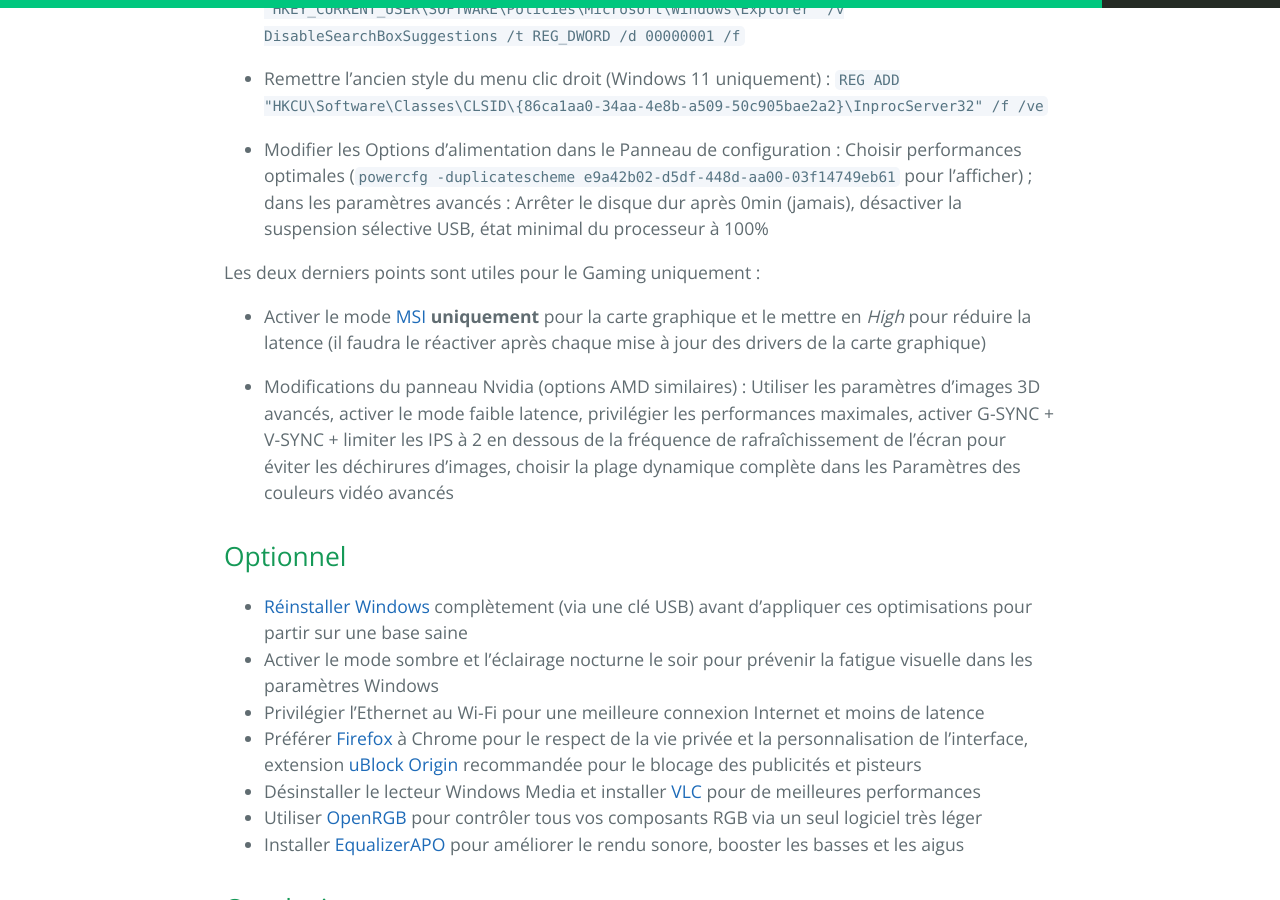
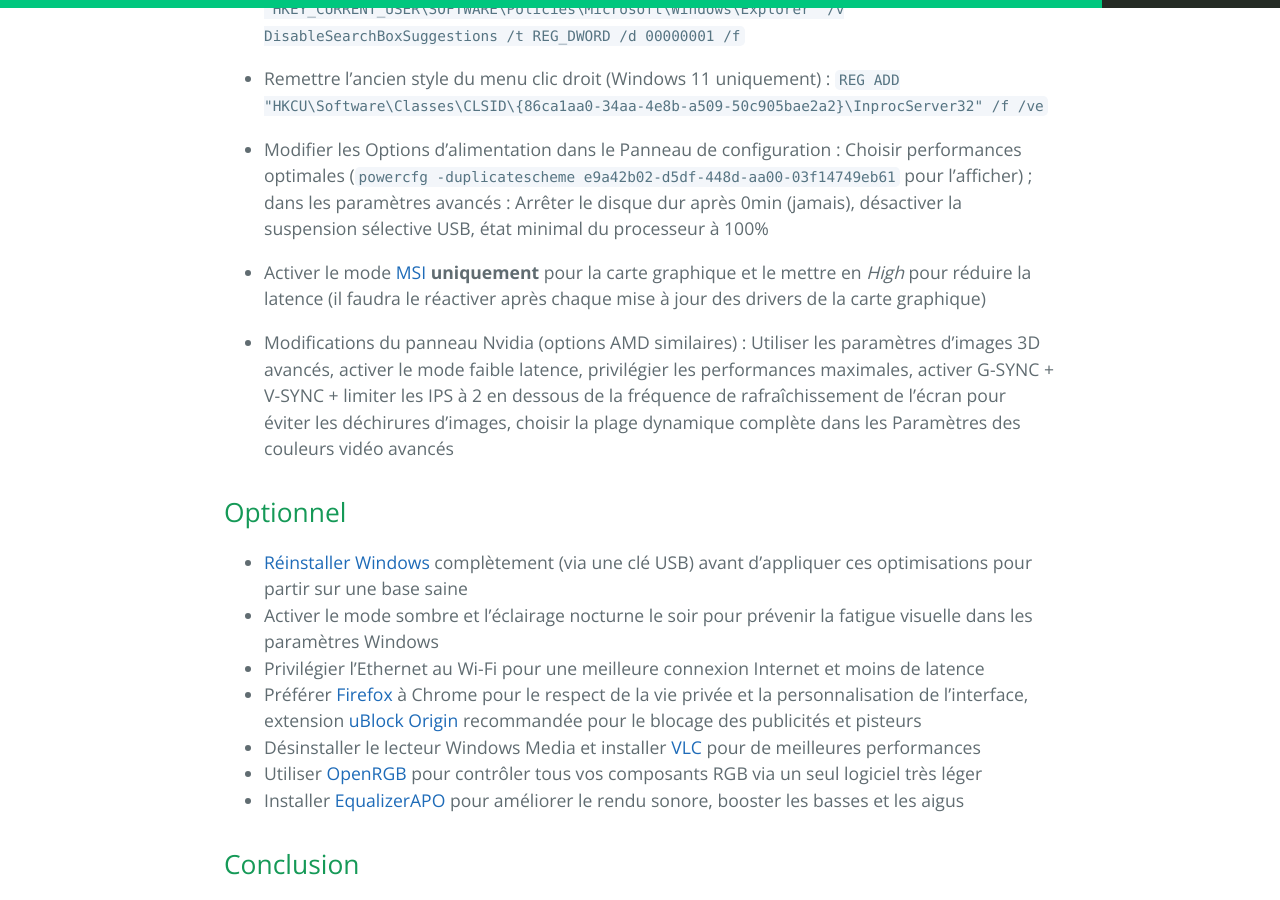
Before and after one commit to PouletEnSlip/pouletenslip.github.io, a Jekyll site: the page built from pages/opti.md, in a window 1280 px wide and 900 px high, scrolled down 1963 px. Built offline with Jekyll 4.4.1, drawn with Linux system fonts in a browser that asks for light colours; comment, search, counter and statistics services are not loaded; our own code applies the rules of GitHub Pages for plain Markdown files.

Commit message:
Update opti.md

```diff
--- a/pages/opti.md
+++ b/pages/opti.md
@@ -49,8 +49,6 @@
 * Modifier les Options d’alimentation dans le Panneau de configuration : Choisir performances optimales (`powercfg -duplicatescheme
 e9a42b02-d5df-448d-aa00-03f14749eb61` pour l’afficher) ; dans les paramètres avancés : Arrêter le disque dur après 0min (jamais), désactiver la suspension sélective USB, état minimal du processeur à 100%
 
-Les deux derniers points sont utiles pour le Gaming uniquement :
-
 * Activer le mode [MSI](https://www.mediafire.com/file/ewpy1p0rr132thk/MSI_util_v3.zip/file) **uniquement** pour la carte graphique et le mettre en *High* pour réduire la latence (il faudra le réactiver après chaque mise à jour des drivers de la carte graphique)
 
 * Modifications du panneau Nvidia (options AMD similaires) : Utiliser les paramètres d’images 3D avancés, activer le mode faible latence, privilégier les performances maximales, activer G-SYNC + V-SYNC + limiter les IPS à 2 en dessous de la fréquence de rafraîchissement de l’écran pour éviter les déchirures d’images, choisir la plage dynamique complète dans les Paramètres des couleurs vidéo avancés
```
